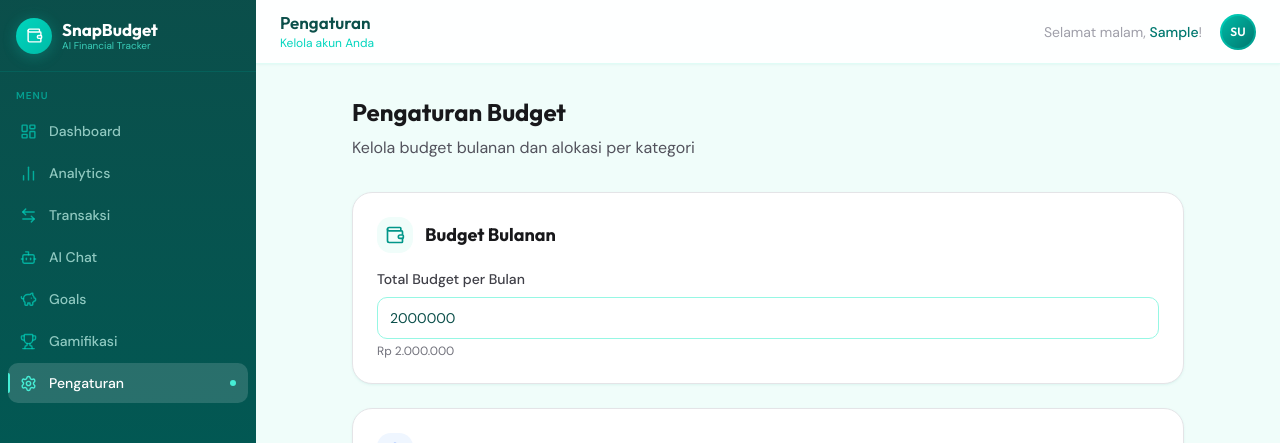
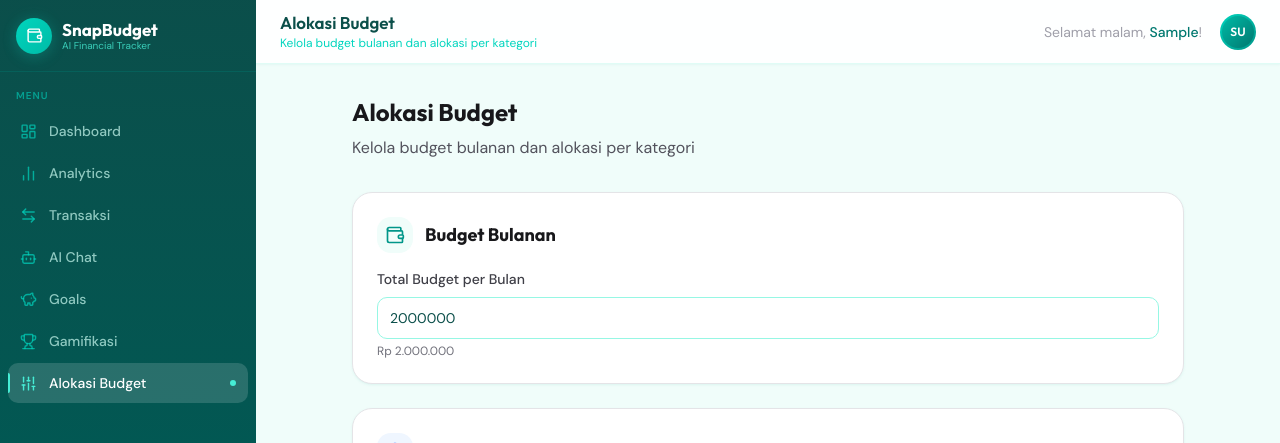
Before and after one commit to SnapBudget-AI-Financial-Tracker/web-snapbudget, a React (Vite) app in the folder frontend/: page /settings in a window 1280 px wide. Shown: the top 443 px of the page. Built offline with nearby package versions, Linux system fonts and the light colour scheme; no server answers; sample sign-in values are in the browser's storage.

Commit message:
fix: change sidebar setting to alokasi budget

```diff
--- a/frontend/src/components/dashboard/Header.jsx
+++ b/frontend/src/components/dashboard/Header.jsx
@@ -7,7 +7,7 @@ const PAGE_META = {
   "/dashboard": { title: "Dashboard", subtitle: "Overview keuangan Anda" },
   "/analytics": { title: "Analytics", subtitle: "Analisis pengeluaran" },
   "/transactions": { title: "Transaksi", subtitle: "Riwayat transaksi" },
-  "/settings": { title: "Pengaturan", subtitle: "Kelola akun Anda" },
+  "/settings": { title: "Alokasi Budget", subtitle: "Kelola budget bulanan dan alokasi per kategori" },
   "/chatbot": { title: "SnapBudget AI", subtitle: "Asisten keuangan cerdas" },
   "/saving-goals": { title: "Tabungan Goals", subtitle: "Kelola target tabunganmu" },
   "/gamification": { title: "Gamifikasi Keuangan", subtitle: "Raih poin dan badge" },
--- a/frontend/src/components/dashboard/Sidebar.jsx
+++ b/frontend/src/components/dashboard/Sidebar.jsx
@@ -7,7 +7,7 @@ import {
   LayoutDashboard,
   BarChart2,
   ArrowLeftRight,
-  Settings,
+  Sliders,
   ChevronLeft,
   ChevronRight,
   Wallet,
@@ -25,7 +25,7 @@ const navLinks = [
   { path: "/chatbot", label: "AI Chat", icon: Bot },
   { path: "/saving-goals", label: "Goals", icon: PiggyBank },
   { path: "/gamification", label: "Gamifikasi", icon: Trophy },
-  { path: "/settings", label: "Pengaturan", icon: Settings },
+  { path: "/settings", label: "Alokasi Budget", icon: Sliders },
 ];
 
 function getUserInitials(user) {
--- a/frontend/src/pages/Settings.jsx
+++ b/frontend/src/pages/Settings.jsx
@@ -46,7 +46,7 @@ export default function Settings() {
         });
       } catch (error) {
         console.error('Error loading settings:', error);
-        showToast('Gagal memuat pengaturan', 'error');
+        showToast('Gagal memuat alokasi budget', 'error');
       } finally {
         setIsLoading(false);
       }
@@ -61,11 +61,11 @@ export default function Settings() {
 
     try {
       await userService.updateBudget(formData);
-      showToast('Pengaturan berhasil disimpan', 'success');
+      showToast('Alokasi budget berhasil disimpan', 'success');
     } catch (error) {
       console.error('Error saving settings:', error);
       showToast(
-        error.response?.data?.message || 'Gagal menyimpan pengaturan',
+        error.response?.data?.message || 'Gagal menyimpan alokasi budget',
         'error'
       );
     } finally {
@@ -95,7 +95,7 @@ export default function Settings() {
       <div className="p-4 md:p-8 max-w-4xl mx-auto w-full">
         <div className="mb-8">
           <h1 className="text-2xl font-bold text-zinc-900 mb-2">
-            Pengaturan Budget
+            Alokasi Budget
           </h1>
           <p className="text-zinc-600">
             Kelola budget bulanan dan alokasi per kategori
```
